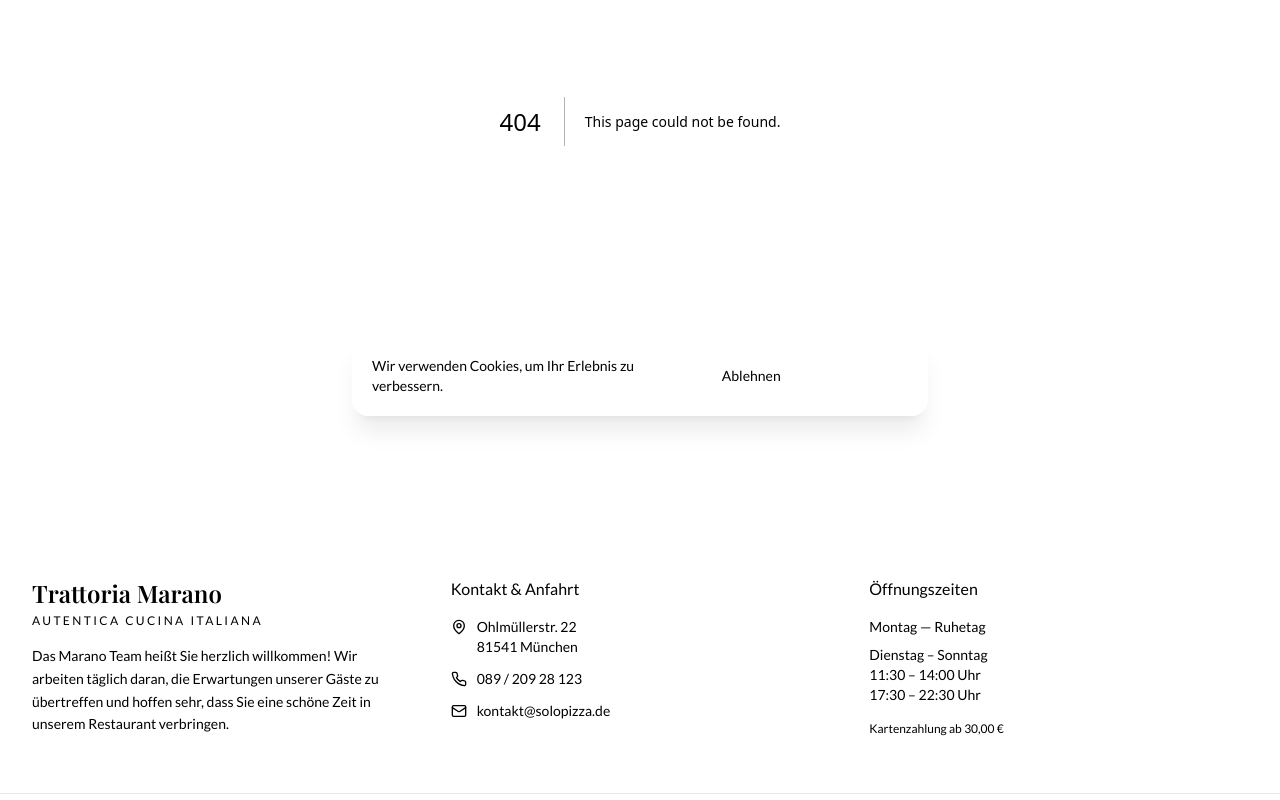
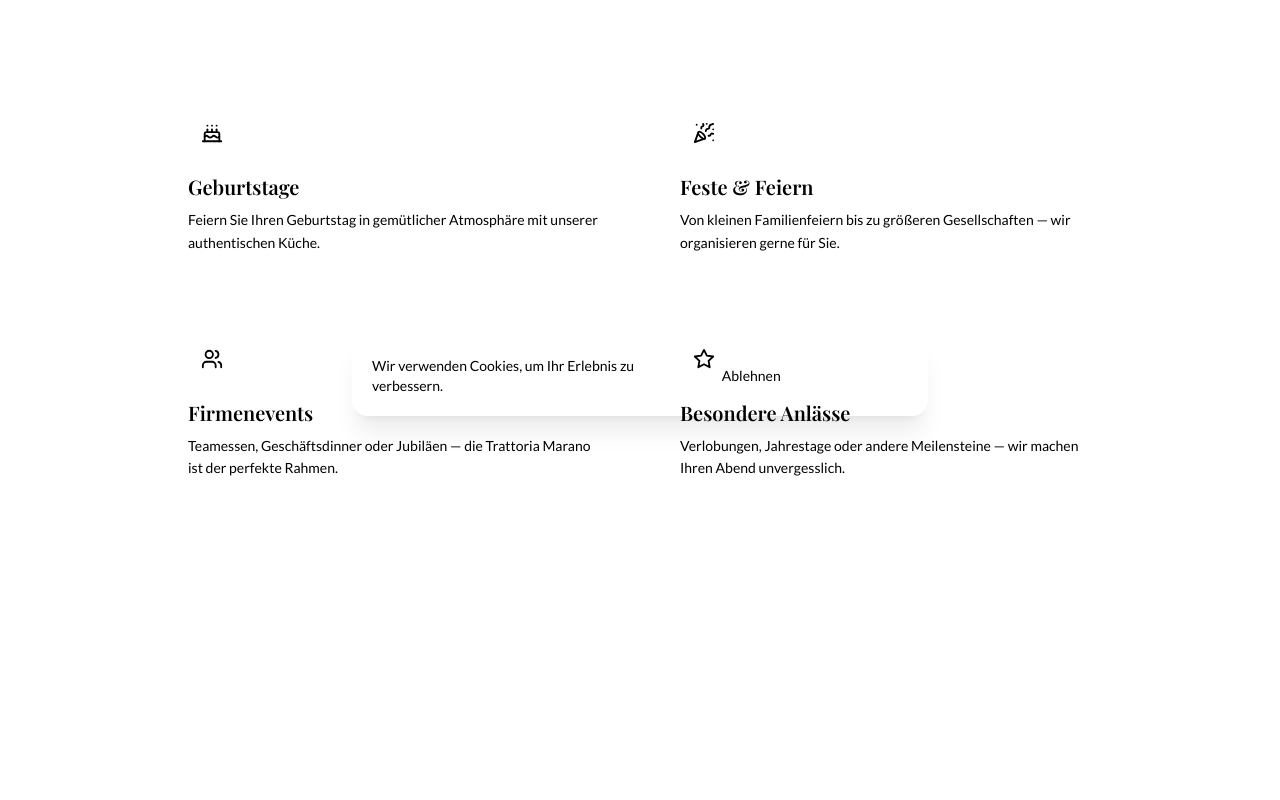
Before and after one commit to kancirtomas-debug/Trattoria_Marano, a Next.js app: page /events in a window 1280 px wide. Before the commit this address had no page. Shown: the part 360-1160 px from the top of the page. Built offline with nearby package versions, Linux system fonts and the light colour scheme.

Commit message:
feat: events page with event type cards and contact CTA

```diff
--- /dev/null
+++ b/src/app/events/page.tsx
@@ -0,0 +1,73 @@
+"use client"
+import Link from "next/link"
+import { PartyPopper, Cake, Star, Users, ArrowRight } from "lucide-react"
+import { useLanguage } from "@/context/LanguageContext"
+import { t } from "@/lib/translations"
+
+const eventTypes = {
+  de: [
+    { icon: Cake,        title: "Geburtstage",          desc: "Feiern Sie Ihren Geburtstag in gemütlicher Atmosphäre mit unserer authentischen Küche." },
+    { icon: PartyPopper, title: "Feste & Feiern",        desc: "Von kleinen Familienfeiern bis zu größeren Gesellschaften — wir organisieren gerne für Sie." },
+    { icon: Users,       title: "Firmenevents",           desc: "Teamessen, Geschäftsdinner oder Jubiläen — die Trattoria Marano ist der perfekte Rahmen." },
+    { icon: Star,        title: "Besondere Anlässe",      desc: "Verlobungen, Jahrestage oder andere Meilensteine — wir machen Ihren Abend unvergesslich." },
+  ],
+  en: [
+    { icon: Cake,        title: "Birthdays",              desc: "Celebrate your birthday in a cosy atmosphere with our authentic Italian cuisine." },
+    { icon: PartyPopper, title: "Parties & Celebrations", desc: "From small family gatherings to larger groups — we are happy to organise your event." },
+    { icon: Users,       title: "Corporate Events",        desc: "Team dinners, business lunches or anniversaries — Trattoria Marano is the perfect setting." },
+    { icon: Star,        title: "Special Occasions",       desc: "Engagements, anniversaries or milestones — we make your evening unforgettable." },
+  ],
+}
+
+export default function EventsPage() {
+  const { lang } = useLanguage()
+  const types = eventTypes[lang]
+  return (
+    <div className="section-warm min-h-screen">
+      <div className="bg-charcoal text-cream py-20 text-center grain">
+        <p className="mono-label-light mb-3">Trattoria Marano</p>
+        <h1 className="font-heading text-display-lg">{t.events.title[lang]}</h1>
+        <p className="text-warmgray-400 mt-3 max-w-md mx-auto">{t.events.body[lang]}</p>
+      </div>
+
+      <section className="container-default py-20">
+        <div className="grid grid-cols-1 sm:grid-cols-2 gap-6 mb-16">
+          {types.map(({ icon: Icon, title, desc }) => (
+            <div key={title} className="card-warm rounded-2xl p-7">
+              <div className="w-12 h-12 rounded-xl bg-terracotta/10 flex items-center justify-center mb-4">
+                <Icon size={22} className="text-terracotta" />
+              </div>
+              <h3 className="font-heading text-xl font-semibold text-ink mb-2">{title}</h3>
+              <p className="text-ink-light text-sm leading-relaxed">{desc}</p>
+            </div>
+          ))}
+        </div>
+
+        <div className="bg-terracotta rounded-2xl p-10 text-center text-white">
+          <h2 className="font-heading text-display-md mb-4">
+            {lang === "de" ? "Ihr Event planen?" : "Plan your event?"}
+          </h2>
+          <p className="text-white/80 mb-6 max-w-md mx-auto">
+            {lang === "de"
+              ? "Kontaktieren Sie uns telefonisch oder per E-Mail und wir besprechen gemeinsam alle Details."
+              : "Contact us by phone or email and we will discuss all details together."}
+          </p>
+          <div className="flex flex-wrap justify-center gap-3">
+            <a
+              href="tel:+4989209281230"
+              className="flex items-center gap-2 px-6 py-3 bg-white text-terracotta rounded-pill font-medium text-sm hover:bg-cream transition-colors"
+            >
+              089 / 209 28 123
+            </a>
+            <Link
+              href="/contact"
+              className="flex items-center gap-2 px-6 py-3 border border-white/50 text-white rounded-pill font-medium text-sm hover:border-white transition-colors"
+            >
+              {t.events.cta[lang]} <ArrowRight size={14} />
+            </Link>
+          </div>
+        </div>
+      </section>
+    </div>
+  )
+}
```
